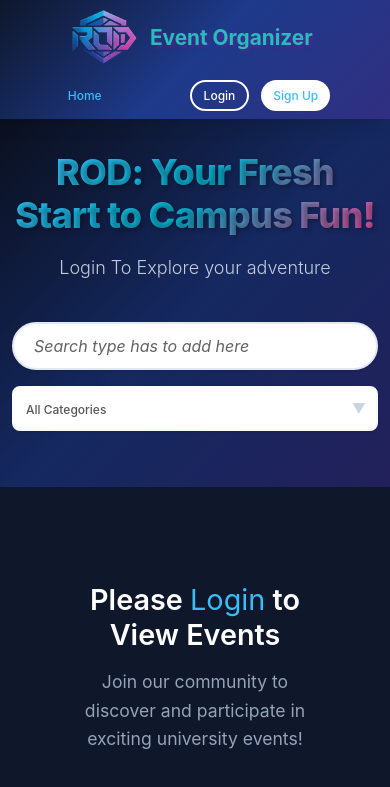
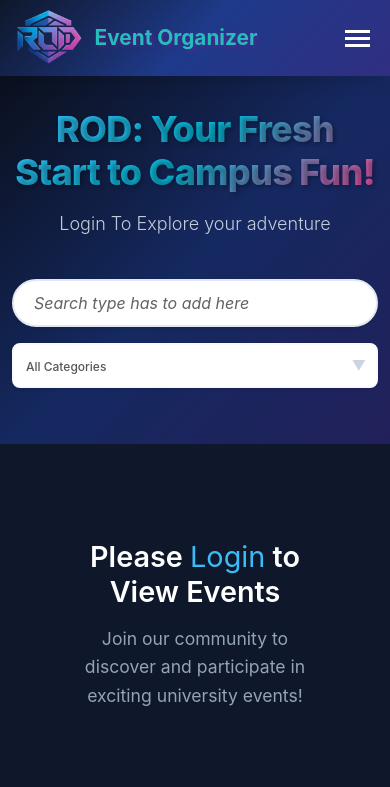
Before and after one commit to Rosh-codes/Event-Organiser, a React (Vite) app: page / in a window 390 px wide. Shown: the top 787 px of the page. Built offline with nearby package versions, Linux system fonts and the light colour scheme.

Commit message:
added hamburger menu and improved css styling

```diff
--- a/src/components/Header.jsx
+++ b/src/components/Header.jsx
@@ -1,30 +1,49 @@
+import { useState } from 'react';
 import logo from "../assets/logo.png"
+
 const Header = ({ user, onLoginClick, onSignupClick, onLogout }) => {
+  const [isMenuOpen, setIsMenuOpen] = useState(false);
+
+  const toggleMenu = () => {
+    setIsMenuOpen(!isMenuOpen);
+  };
+
+  const closeMenu = () => {
+    setIsMenuOpen(false);
+  };
+
   return (
-    <header className="header" >
+    <header className="header">
       <div className="header-container">
-        <div className="logo" >
-        <img src={logo} alt="" />
-        <h1> Event Organizer</h1>
+        <div className="logo">
+          <img src={logo} alt="" />
+          <h1>Event Organizer</h1>
+        </div>
 
+        {/* Hamburger Menu Button */}
+        <div className={`hamburger ${isMenuOpen ? 'active' : ''}`} onClick={toggleMenu}>
+          <span></span>
+          <span></span>
+          <span></span>
         </div>
-        <nav className="nav">
-          <a href="#HomeScroll" className="nav-link">
+
+        <nav className={`nav ${isMenuOpen ? 'active' : ''}`}>
+          <a href="#HomeScroll" className="nav-link" onClick={closeMenu}>
             Home
           </a>
           {user ? (
             <div className="user-section">
               <span className="welcome-text">Hey, {user.name}!</span>
-              <button className="logout-btn" onClick={onLogout}>
+              <button className="logout-btn" onClick={() => { onLogout(); closeMenu(); }}>
                 Logout
               </button>
             </div>
           ) : (
             <div className="auth-buttons">
-              <button className="login-btn" onClick={onLoginClick}>
+              <button className="login-btn" onClick={() => { onLoginClick(); closeMenu(); }}>
                 Login
               </button>
-              <button className="signup-btn" onClick={onSignupClick}>
+              <button className="signup-btn" onClick={() => { onSignupClick(); closeMenu(); }}>
                 Sign Up
               </button>
             </div>
--- a/src/data/eventsData.js
+++ b/src/data/eventsData.js
@@ -10,7 +10,7 @@ export const sampleEvents = [
     time: "2:00 PM",
     location: "Computer Science Building, Room 301",
     category: "technology",
-    attendees: 45,
+    attendees: 25,
     featured: true,
   },
   {
@@ -22,7 +22,7 @@ export const sampleEvents = [
     time: "10:00 AM",
     location: "Computer Science Building, Room 202",
     category: "technology",
-    attendees: 50,
+    attendees: 3,
     featured: true,
   },
   {
@@ -58,7 +58,7 @@ export const sampleEvents = [
     time: "9:30 AM",
     location: "Business School, Room 301",
     category: "business",
-    attendees: 150,
+    attendees: 25,
     featured: false,
   },
   {
@@ -70,7 +70,7 @@ export const sampleEvents = [
     time: "11:00 AM",
     location: "Business School, Conference Hall",
     category: "business",
-    attendees: 30,
+    attendees: 20,
     featured: true,
   },
   {
@@ -94,7 +94,7 @@ export const sampleEvents = [
     time: "15:30",
     location: "Engineering Building, Lab 204",
     category: "technology",
-    attendees: 60,
+    attendees: 28,
     featured: false,
   },
   {
@@ -106,7 +106,7 @@ export const sampleEvents = [
     time: "7:00 PM",
     location: "Student Union Auditorium",
     category: "music",
-    attendees: 150,
+    attendees: 30,
     featured: true,
   },
   {
@@ -118,7 +118,7 @@ export const sampleEvents = [
     time: "10:00 AM",
     location: "Business School Conference Hall",
     category: "business",
-    attendees: 200,
+    attendees: 25,
     featured: true,
   },
   {
@@ -130,7 +130,7 @@ export const sampleEvents = [
     time: "9:00 AM",
     location: "University Sports Complex",
     category: "sports",
-    attendees: 300,
+    attendees: 30,
     featured: true,
   },
   {
@@ -142,7 +142,7 @@ export const sampleEvents = [
     time: "11:00 AM",
     location: "Arts Building Gallery",
     category: "arts & culture",
-    attendees: 120,
+    attendees: 25,
     featured: false,
   },
   {
@@ -154,7 +154,7 @@ export const sampleEvents = [
     time: "12:00 PM",
     location: "Campus Square",
     category: "food & drink",
-    attendees: 400,
+    attendees: 30,
     featured: true,
   },
   {
@@ -166,7 +166,7 @@ export const sampleEvents = [
     time: "2:00 PM",
     location: "Health Center Conference Room",
     category: "health & wellness",
-    attendees: 50,
+    attendees: 23,
     featured: false,
   },
   {
@@ -178,7 +178,7 @@ export const sampleEvents = [
     time: "9:00 AM",
     location: "University Library Conference Center",
     category: "education",
-    attendees: 250,
+    attendees: 30,
     featured: true,
   },
   {
@@ -190,7 +190,7 @@ export const sampleEvents = [
     time: "10:00 AM",
     location: "Computer Science Building, Room 401",
     category: "technology",
-    attendees: 45,
+    attendees: 25,
     featured: false,
   },
   {
@@ -214,7 +214,7 @@ export const sampleEvents = [
     time: "11:00 AM",
     location: "Engineering Building, HPC Lab",
     category: "technology",
-    attendees: 40,
+    attendees: 20,
     featured: false,
   },
   {
@@ -226,7 +226,7 @@ export const sampleEvents = [
     time: "7:00 PM",
     location: "Business School Atrium",
     category: "business",
-    attendees: 25,
+    attendees: 15,
     featured: true,
   },
 ];
--- a/src/styles/components/forms.css
+++ b/src/styles/components/forms.css
@@ -659,7 +659,7 @@
 }
 
 .switch-form p {
-  color: var(--text-light);
+  color: var(--text-muted);
   font-size: var(--font-sm);
   margin: 0;
 }
--- a/src/styles/components/header.css
+++ b/src/styles/components/header.css
@@ -14,6 +14,34 @@
   display: flex;
   justify-content: space-between;
   align-items: center;
+}
+
+.hamburger {
+  display: none;
+  flex-direction: column;
+  cursor: pointer;
+  padding: var(--spacing-2);
+  z-index: 100;
+}
+
+.hamburger span {
+  width: 25px;
+  height: 3px;
+  background: var(--white);
+  margin: 2px 0;
+  transition: all 0.3s ease;
+}
+
+.hamburger.active span:nth-child(1) {
+  transform: rotate(45deg) translate(5px, 5px);
+}
+
+.hamburger.active span:nth-child(2) {
+  opacity: 0;
+}
+
+.hamburger.active span:nth-child(3) {
+  transform: rotate(-45deg) translate(5px, -5px);
 }
 
 .logo h1 {
@@ -144,39 +172,94 @@
 
   .header-container {
     padding: 0 var(--spacing-3);
-    flex-direction: column;
-    gap: var(--spacing-3);
+    position: relative;
   }
 
   .logo h1 {
     font-size: var(--font-lg);
   }
 
+  .hamburger {
+    display: flex;
+  }
+
   .nav {
-    justify-content: center;
-    gap: var(--spacing-20);
+    position: fixed;
+    top: 0;
+    right: -100%;
+    width: 70%;
+    height: 100vh;
+    background: var(--primary-gradient);
+    flex-direction: column;
+    align-items: center;
+    justify-content: flex-start;
+    padding-top: 80px;
+    transition: right 0.3s ease;
+    box-shadow: -5px 0 15px rgba(0, 0, 0, 0.1);
+    gap: var(--spacing-4);
+  }
+
+  .nav.active {
+    right: 0;
   }
 
   .nav-link {
-    padding: var(--spacing-1) var(--spacing-2);
-    font-size: var(--font-xs);
+    padding: var(--spacing-3) var(--spacing-4);
+    font-size: var(--font-sm);
+    width: 100%;
+    text-align: center;
+  }
+
+  .nav-link:hover {
+    background: rgba(255, 255, 255, 0.2);
   }
 
   .auth-buttons {
+    flex-direction: column;
+    align-items: center;
     width: 100%;
-    justify-content: center;
     gap: var(--spacing-3);
+    margin-top: var(--spacing-4);
   }
 
   .login-btn,
   .signup-btn,
   .logout-btn {
-    padding: var(--spacing-1) var(--spacing-3);
-    font-size: var(--font-xs);
-    max-width: 120px;
+    padding: var(--spacing-2) var(--spacing-4);
+    font-size: var(--font-sm);
+    width: 80%;
+    max-width: none;
   }
 
   .welcome-text {
-    font-size: var(--font-xs);
+    font-size: var(--font-sm);
+    text-align: center;
+    margin-bottom: var(--spacing-3);
+  }
+
+  /* Overlay when menu is open */
+  .nav::before {
+    content: '';
+    position: fixed;
+    top: 0;
+    left: 0;
+    width: 100%;
+    height: 100%;
+    background: rgba(0, 0, 0, 0.5);
+    opacity: 0;
+    visibility: hidden;
+    transition: all 0.3s ease;
+    z-index: -1;
+  }
+
+  .nav.active::before {
+    opacity: 1;
+    visibility: visible;
+  }
+
+  .user-section {
+    flex-direction: column;
+    align-items: center;
+    width: 100%;
   }
 }
```
